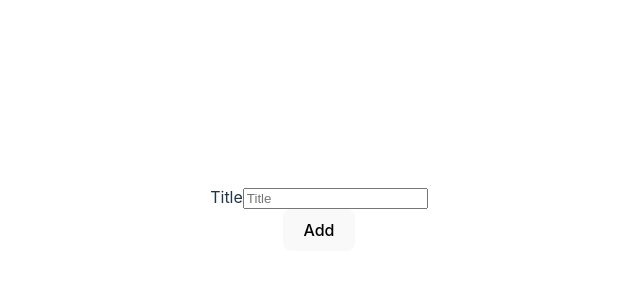
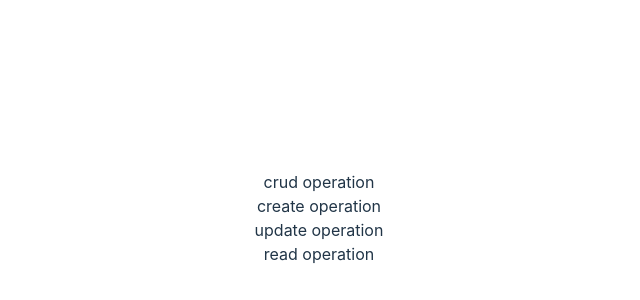
Before and after one commit to Ram-Ram007/app, a React (Vite) app in the folder app/: page / in a window 1280 px wide. Shown: the part 182-482 px from the top of the page, without its empty margins (321-961 px from the left). Built offline with nearby package versions, Linux system fonts and the light colour scheme.

Commit message:
learned something

```diff
--- a/app/src/App.jsx
+++ b/app/src/App.jsx
@@ -1,89 +1,15 @@
-//final code
-import React, { useEffect, useState } from "react";
-import Input from "./Components/input";
-import Button from "./Components/button";
-import Card from "./Components/card";
-import { v4 as uuidv4 } from "uuid";
+import Read from "./Components/read";
+import Create from "./Components/create";
+import Update from "./Components/update";
 import "./App.css";
 
 function App() {
-  const [titles, setTitles] = useState([]);
-  const [title, setTitle] = useState("");
-
-  // Load data from local storage when the component mounts
-  useEffect(() => {
-    const storedTitles = JSON.parse(localStorage.getItem("titles"));
-    if (storedTitles && Array.isArray(storedTitles)) {
-      setTitles(storedTitles);
-    }
-  }, []);
-
-  const handleSubmit = (e) => {
-    e.preventDefault();
-    const data = { id: uuidv4(), title: title };
-    const newTitles = [...titles, data];
-    setTitles(newTitles);
-    localStorage.setItem("titles", JSON.stringify(newTitles));
-    setTitle("");
-  };
-
-  function UpdateCard(id, updatedTitle) {
-    const updatedTitles = titles.map((item) => {
-      if (item.id === id) {
-        return { ...item, title: updatedTitle };
-
-      }
-      return item;
-
-    });
-
-
-
-    setTitles(updatedTitles);
-    localStorage.setItem("titles", JSON.stringify(updatedTitles));
-    return updatedTitle;
-
-  }
-
-
-  function deleteCard(id) {
-    const filterArray = titles.filter((check) => check.id !== id);
-    setTitles(filterArray);
-    localStorage.setItem("titles", JSON.stringify(filterArray));
-  }
-
-  useEffect(() => {
-    console.log(titles);
-  }, [titles]);
-
   return (
     <div>
-      <form onSubmit={handleSubmit}>
-        <div>
-          <Input
-            label="Title"
-            type="text"
-            id="1"
-            name="title"
-            placeholder="Title"
-            onChange={(e) => setTitle(e.target.value)}
-            value={title}
-          />
-          <Button type="submit" name="Add" />
-        </div>
-      </form>
-
-      {titles.map((item) => {
-        return (
-          <div key={item.id}>
-            <Card
-              values={item}
-              deleteCard={() => deleteCard(item.id)}
-              UpdateCard={(updatedTitle) => UpdateCard(item.id,updatedTitle)}
-            />
-          </div>
-        );
-      })}
+      crud operation
+      <Create />
+      <Update />
+      <Read />
     </div>
   );
 }
--- a/app/src/Components/button.jsx
+++ /dev/null
@@ -1,14 +0,0 @@
-//finall code
-import React from 'react';
-
-function Button({ name, type}) {
-  return (
-    <div>
-      <button type={type} >
-        {name}
-      </button>
-    </div>
-  );
-}
-
-export default Button;
--- a/app/src/Components/card.jsx
+++ /dev/null
@@ -1,39 +0,0 @@
-// final code
-import React, { useState } from "react";
-
-const Card = ({ values, deleteCard, UpdateCard }) => {
-  const [isEditing, setIsEditing] = useState(false);
-  const [updatedTitle, setUpdatedTitle] = useState(values.title);
-
-  const handleUpdateClick = () => {
-    setIsEditing(true);
-  };
-
-  const handleSaveClick = () => {
-    UpdateCard(updatedTitle);
-    setIsEditing(false);
-};
-
-  return (
-    <div className="card">
-      {isEditing ? (
-        <>
-          <input
-            type="text"
-            value={updatedTitle}
-            onChange={(e) => setUpdatedTitle(e.target.value)}
-          />
-          <button onClick={handleSaveClick}>Save</button>
-        </>
-      ) : (
-        <>
-          <h2 id={values.id}> {values.title}</h2>
-          <button onClick={deleteCard}>Delete</button>
-          <button onClick={handleUpdateClick}>Update</button>
-        </>
-      )}
-    </div>
-  );
-};
-
-export default Card;
--- /dev/null
+++ b/app/src/Components/create.jsx
@@ -0,0 +1,7 @@
+import React from "react";
+
+function Create() {
+  return <div>create operation</div>;
+}
+
+export default Create;
--- a/app/src/Components/input.jsx
+++ /dev/null
@@ -1,20 +0,0 @@
-//final code
-import React from "react";
-
-  function Input({ label, id, type, name, placeholder, onChange, value }) {
-    return (
-      <>
-        <label>{label}</label>
-        <input
-          type={type}
-          id={id}
-          placeholder={placeholder}
-          name={name}
-          onChange={onChange}
-          value={value}
-        />
-      </>
-    );
-  }
-
-  export default Input;
--- /dev/null
+++ b/app/src/Components/read.jsx
@@ -0,0 +1,7 @@
+import React from "react";
+
+function Read() {
+  return <div>read operation</div>;
+}
+
+export default Read;
--- /dev/null
+++ b/app/src/Components/update.jsx
@@ -0,0 +1,7 @@
+import React from "react";
+
+function Update() {
+  return <div>update operation</div>;
+}
+
+export default Update;
```
